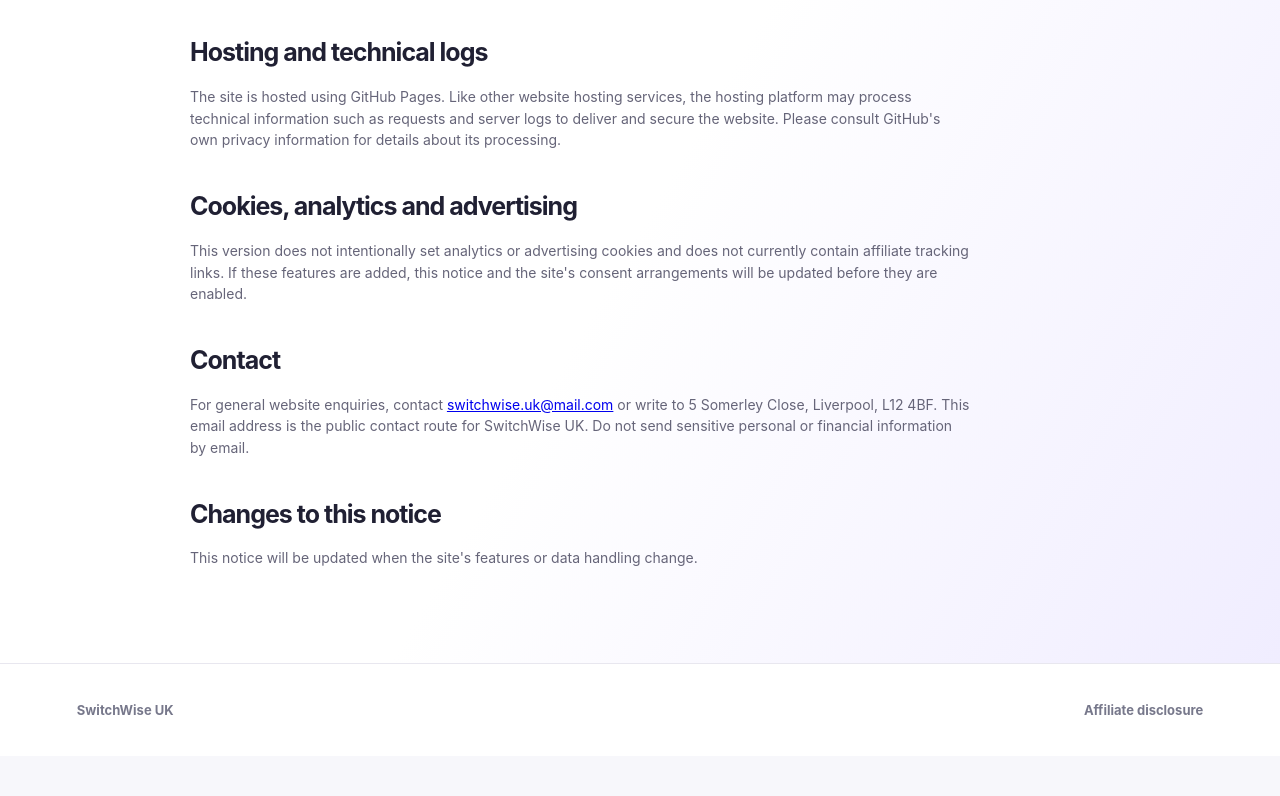
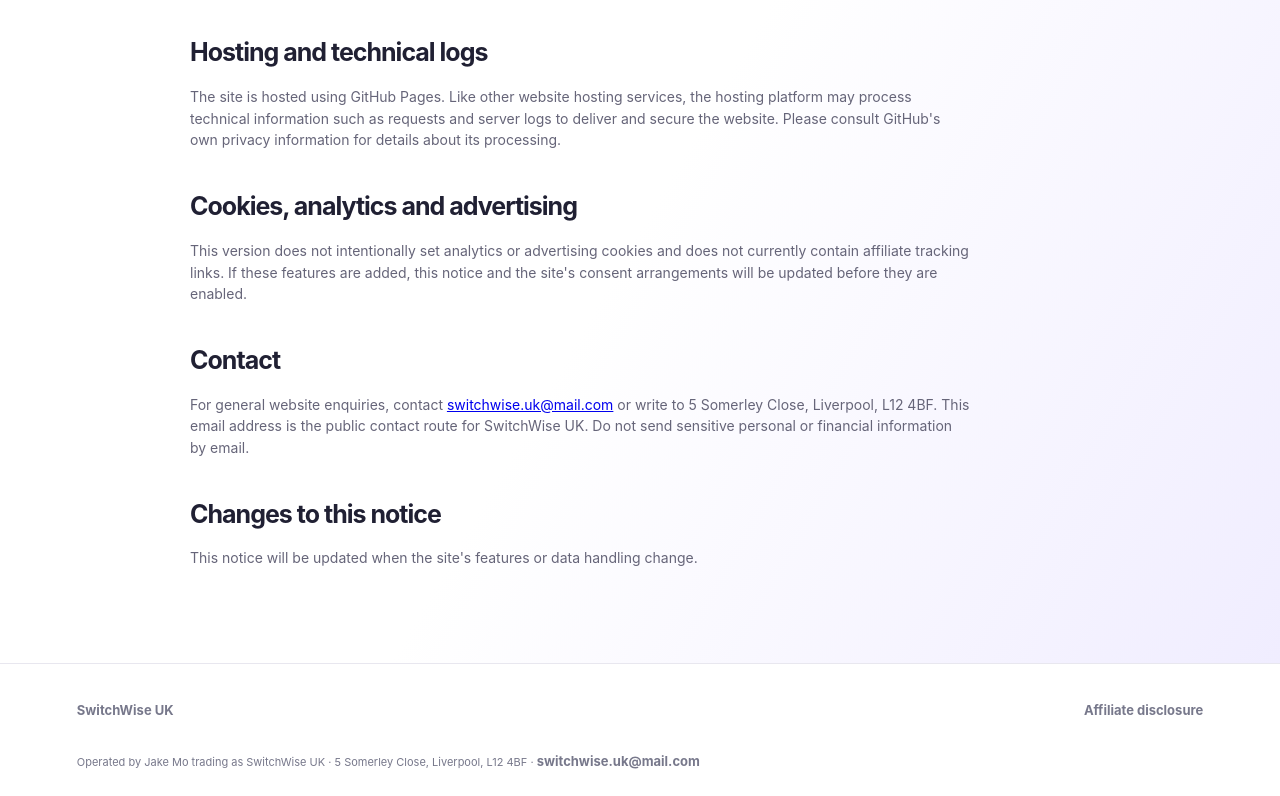
Before and after one commit to skar-the-dev/switchwise-uk, a plain HTML site: page privacy.html in a window 1280 px wide. Shown: the part 623-1419 px from the top of the page. Before the commit the page ends 1379 px from the top, so only its background shows below. Drawn offline with Linux system fonts and the light colour scheme.

Commit message:
Show operator contact details in site footer

```diff
--- a/privacy.html
+++ b/privacy.html
@@ -11,4 +11,4 @@
 <h2>Contact</h2><p>For general website enquiries, contact <a href="mailto:switchwise.uk@mail.com">switchwise.uk@mail.com</a> or write to 5 Somerley Close, Liverpool, L12 4BF. This email address is the public contact route for SwitchWise UK. Do not send sensitive personal or financial information by email.</p>
 <h2>Changes to this notice</h2><p>This notice will be updated when the site's features or data handling change.</p>
 </article></main>
-<footer><a href="index.html">SwitchWise UK</a><p><a href="disclosure.html">Affiliate disclosure</a></p></footer></body></html>
+<footer><a href="index.html">SwitchWise UK</a><p><a href="disclosure.html">Affiliate disclosure</a></p><p class="fine">Operated by Jake Mo trading as SwitchWise UK · 5 Somerley Close, Liverpool, L12 4BF · <a href="mailto:switchwise.uk@mail.com">switchwise.uk@mail.com</a></p></footer></body></html>
```
